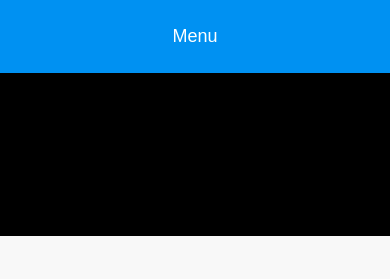
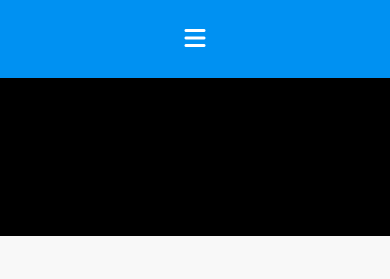
Before and after one commit to Trod673/trod673.github.io, a plain HTML site: page index.html in a window 390 px wide. Shown: the top 279 px of the page. Drawn offline with Linux system fonts and the light colour scheme.

Commit message:
mobile changes

```diff
--- a/index.html
+++ b/index.html
@@ -13,7 +13,7 @@
             <div class="logo">
                 <a href="index.html"><img src="attachments/image.png" alt="The Claim Destroyer Logo"></a>
             </div>
-            <button class="menu-toggle">Menu</button>
+            <button class="menu-toggle"><i class="fas fa-bars"></i></button>
             <nav>
                 <ul>
                     <!-- <li><a href="faq.html">FAQ</a></li> -->
--- a/style.css
+++ b/style.css
@@ -94,7 +94,7 @@ nav ul li a:hover {
     }
 
     .menu-toggle {
-        display: block; /* Show the menu button on mobile */
+        display: block; /* Show the hamburger menu button on mobile */
         background-color: #0091f2;
         color: #fff;
         border: none;
@@ -103,6 +103,10 @@ nav ul li a:hover {
         cursor: pointer;
         text-align: center;
         width: 100%;
+    }
+
+    .menu-toggle i {
+        font-size: 24px; /* Adjust the size of the hamburger icon */
     }
 }
 
```
